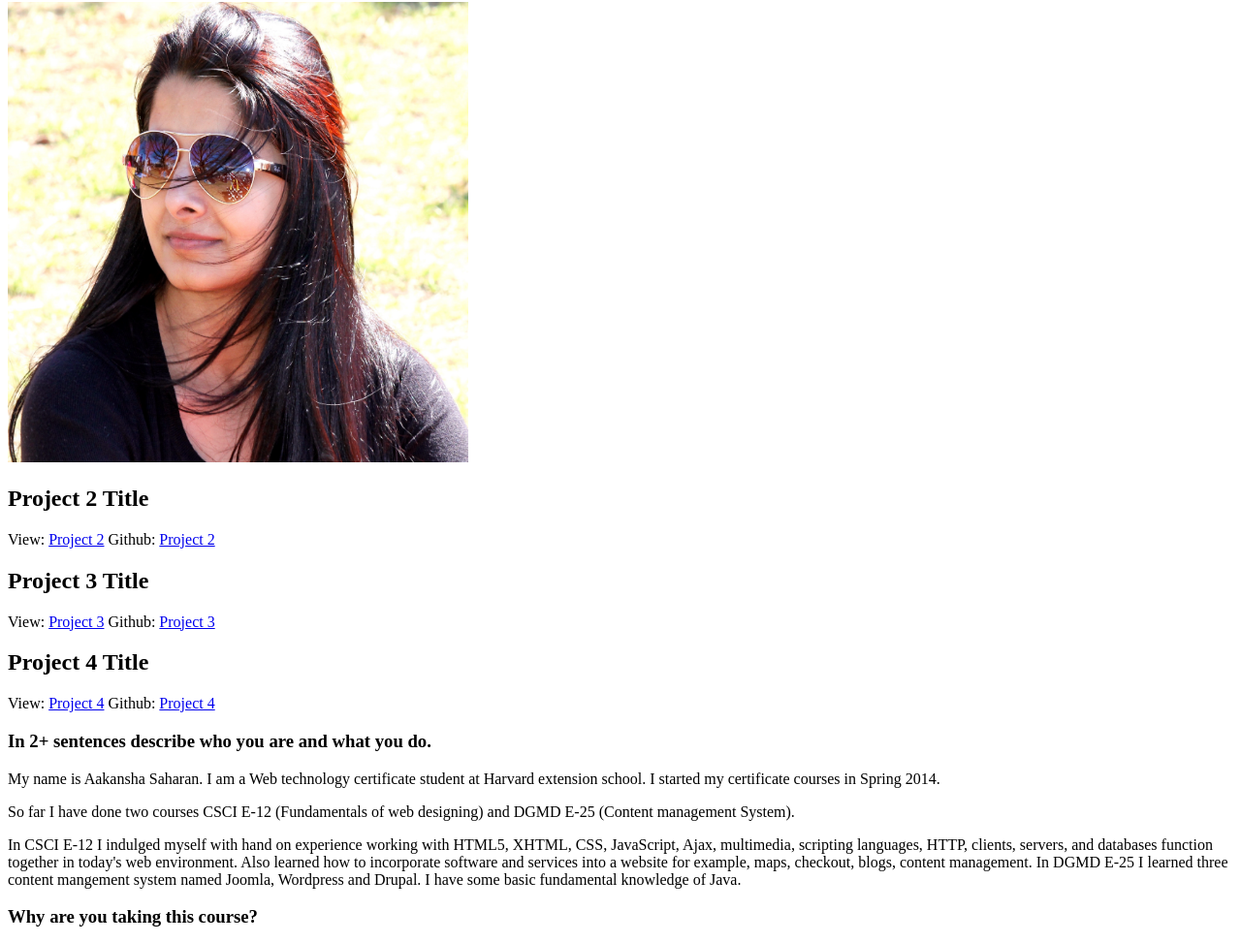
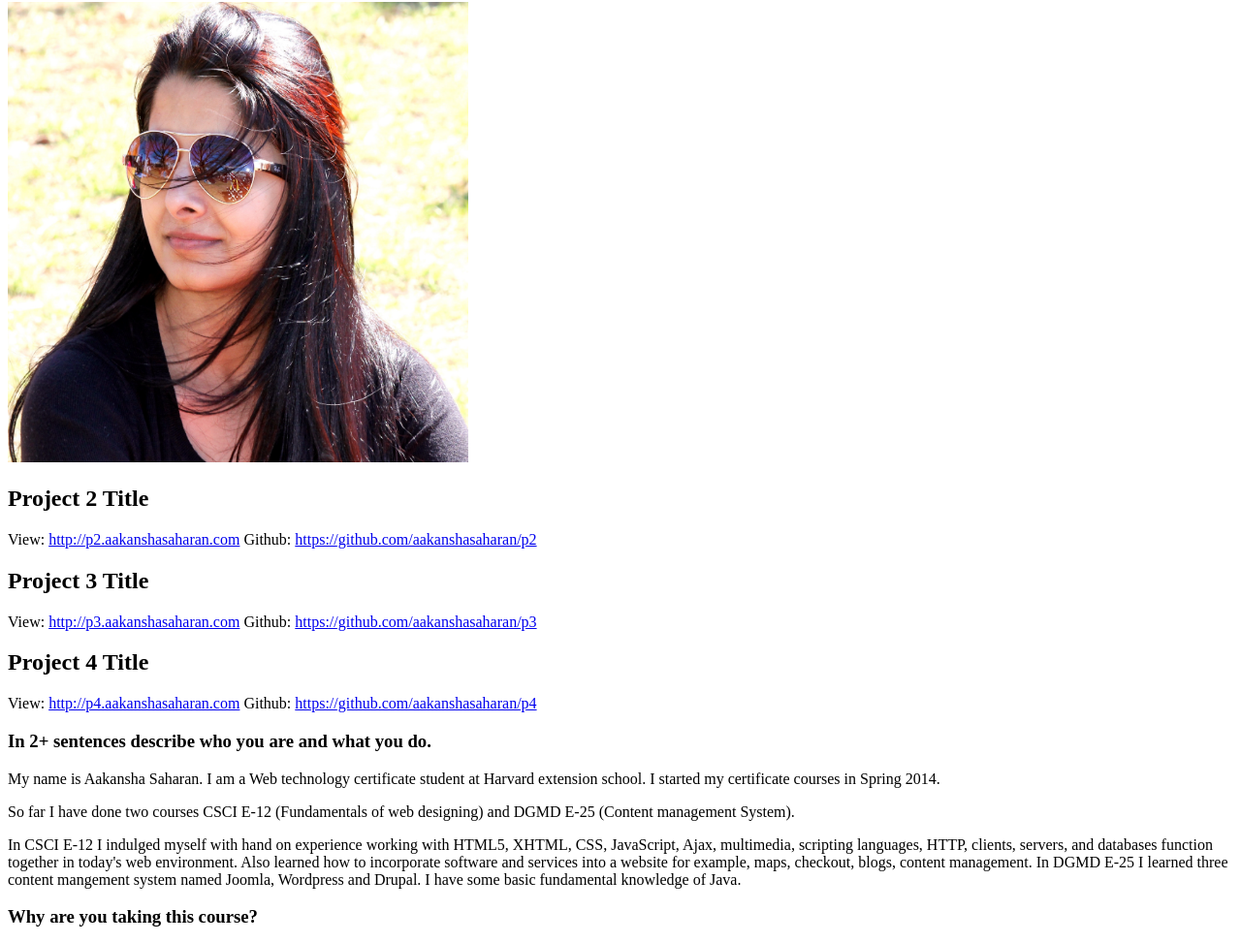
Before and after one commit to aakanshasaharan/P1_Portfolio, a plain HTML site: page index.html in a window 1280 px wide. Shown: the part 115-1088 px from the top of the page at 97% size. Drawn offline with Linux system fonts and the light colour scheme.

Commit message:
Add index file

```diff
--- a/index.html
+++ b/index.html
@@ -11,16 +11,16 @@
 	<p id="grayscale" ><img src="images/1.jpg" width="475" height="475" alt="Photo: Aakansha Saharan" /></p>
 
 	<h2>Project 2 Title </h2>
-	<p>View: <a href ="http://p2.aakanshasaharan.com" title="Project 2">Project 2</a>
-		Github: <a href ="https://github.com/aakanshasaharan/p2" title="Project 2">Project 2</a></p>
+	<p>View: <a href ="http://p2.aakanshasaharan.com" title="Project 2">http://p2.aakanshasaharan.com</a>
+		Github: <a href ="https://github.com/aakanshasaharan/p2" title="Project 2">https://github.com/aakanshasaharan/p2</a></p>
 
 	<h2>Project 3 Title </h2>
-	<p>View: <a href ="http://p3.aakanshasaharan.com" title="Project 3">Project 3</a>
-		Github: <a href ="https://github.com/aakanshasaharan/p3" title="Project 3">Project 3</a></p>
+	<p>View: <a href ="http://p3.aakanshasaharan.com" title="Project 3">http://p3.aakanshasaharan.com</a>
+		Github: <a href ="https://github.com/aakanshasaharan/p3" title="Project 3">https://github.com/aakanshasaharan/p3</a></p>
 
 	<h2>Project 4 Title </h2>
-	<p>View: <a href ="http://p4.aakanshasaharan.com" title="Project 4">Project 4</a>
-		Github: <a href ="https://github.com/aakanshasaharan/p4" title="Project 4">Project 4</a></p>
+	<p>View: <a href ="http://p4.aakanshasaharan.com" title="Project 4">http://p4.aakanshasaharan.com</a>
+		Github: <a href ="https://github.com/aakanshasaharan/p4" title="Project 4">https://github.com/aakanshasaharan/p4</a></p>
 
 	<h3>In 2+ sentences describe who you are and what you do.</h3>
 	<p> My name is Aakansha Saharan.
```
